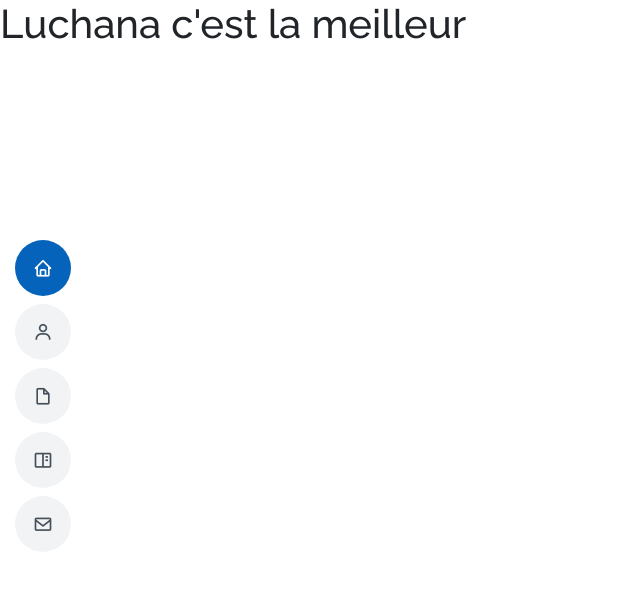
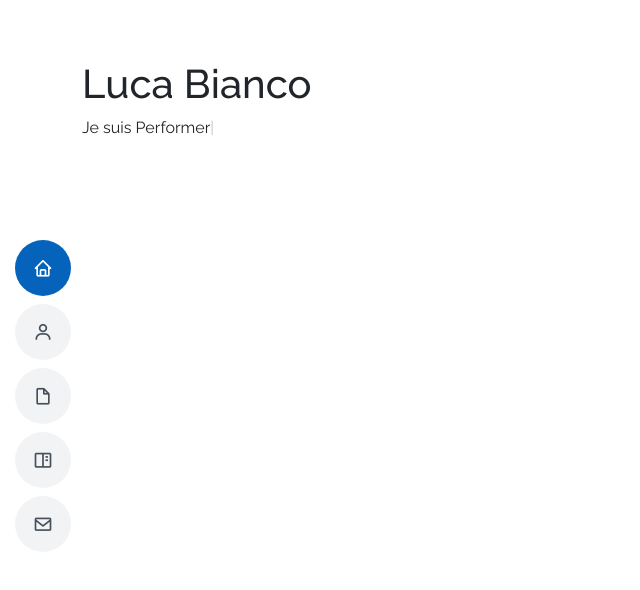
Before and after one commit to superdragonballzluca-max/nextjs, a Next.js app: page / in a window 1280 px wide. Shown: the top 590 px of the page, without its empty margins (0-640 px from the left). Built offline with nearby package versions, Linux system fonts and the light colour scheme.

Commit message:
update hero

```diff
--- a/app/page.tsx
+++ b/app/page.tsx
@@ -1,5 +1,9 @@
+import Hero from "./sections/Hero";
+
 export default function Home() {
   return (
-    <h1>Luchana c'est la meilleur </h1>
+    <Hero>
+
+    </Hero>
   );
 }
--- /dev/null
+++ b/app/sections/Hero.tsx
@@ -0,0 +1,31 @@
+'use client';
+
+import React from 'react';
+import './hero.css';
+import { ReactTyped } from 'react-typed';
+
+export default function Hero() {
+    return (
+        <section id="hero" className="d-flex flex-column justify-content-center">
+            <div className="container">
+                <h1>Luca Bianco</h1>
+
+                <p>
+                    Je suis{' '}
+                    <ReactTyped
+                        strings={[
+                            'Sportif',
+                            'Performer',
+                            'Chef de projet',
+                            'Consultant',
+                        ]}
+                        typeSpeed={100}
+                        backSpeed={50}
+                        backDelay={2000}
+                        loop
+                    />
+                </p>
+            </div>
+        </section>
+    );
+}
```
Also changed, not shown: app/sections/hero.css (added).
